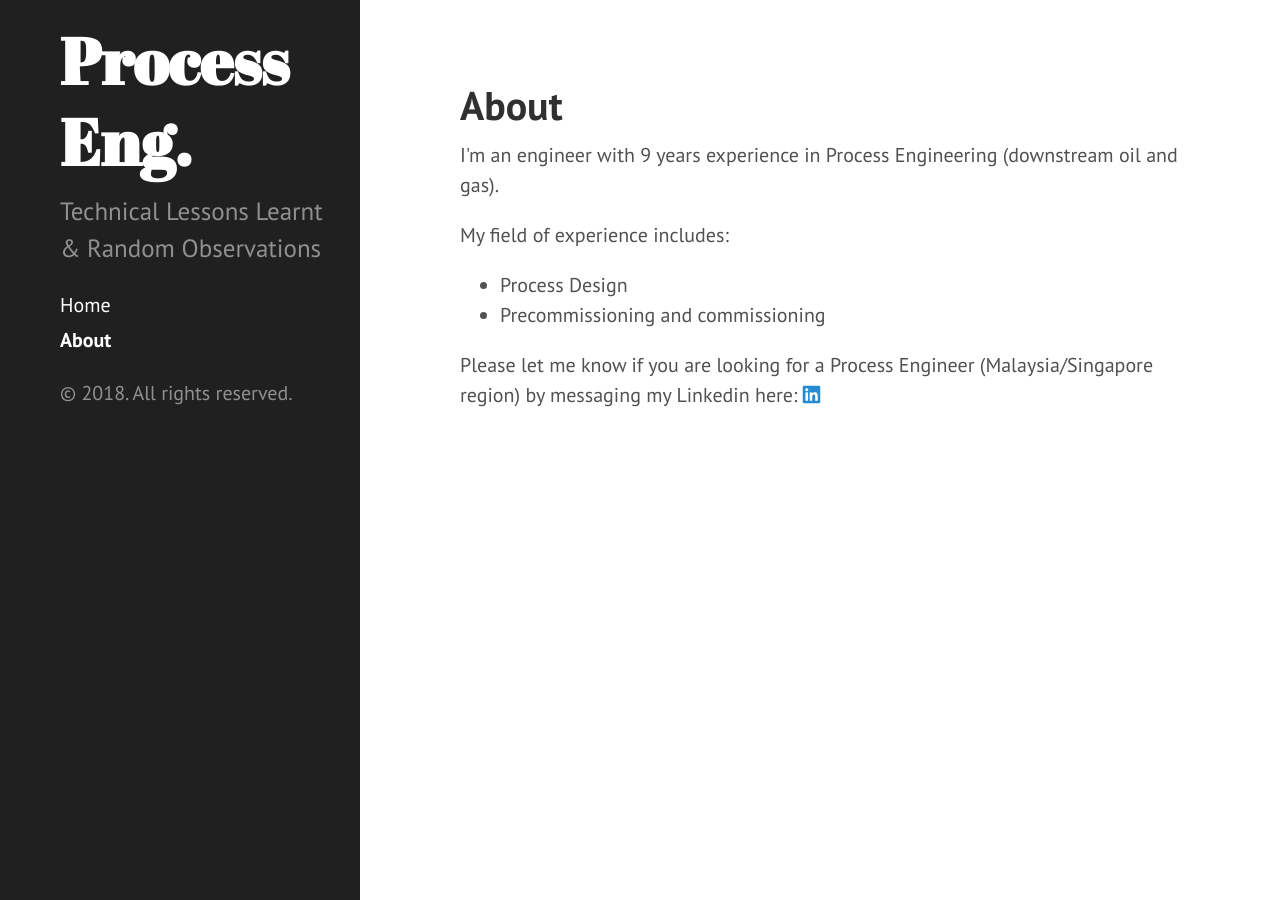
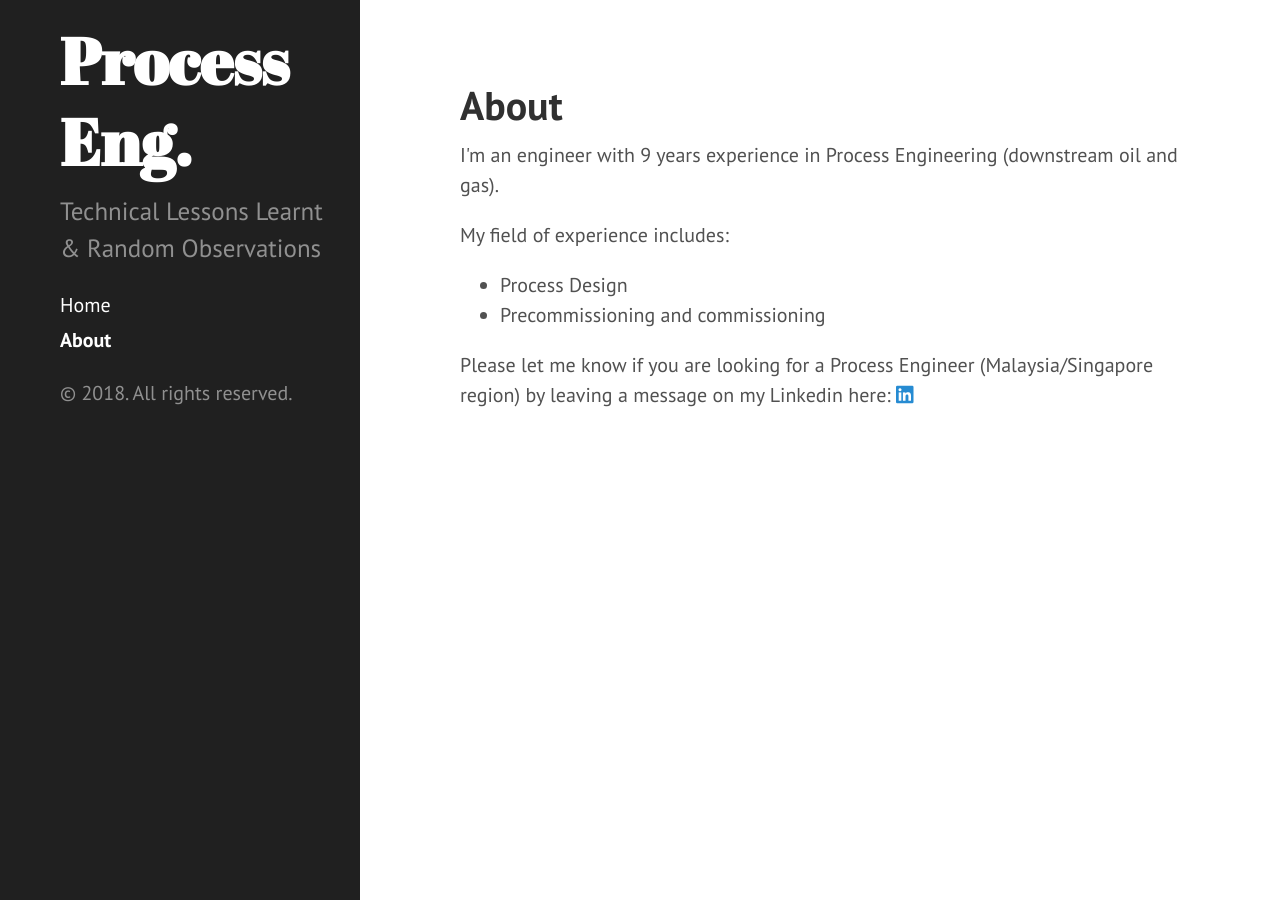
Before and after one commit to mohafizul/mohafizul.github.io, a Jekyll site: the page built from about.md, in a window 1280 px wide. Built offline with Jekyll 4.4.1, drawn with Linux system fonts in a browser that asks for light colours; nearby versions of some CDN libraries.

Commit message:
modified about

```diff
--- a/about.md
+++ b/about.md
@@ -9,5 +9,5 @@ title: About
     <li>Process Design</li>
     <li>Precommissioning and commissioning</li>
   </ul>
-<p>Please let me know if you are looking for a Process Engineer (Malaysia/Singapore region) by messaging my Linkedin here:
+<p>Please let me know if you are looking for a Process Engineer (Malaysia/Singapore region) by leaving a message on my Linkedin here:
     <a href="https://www.linkedin.com/in/hafizul-abdullah-856b6188/"><i class="fab fa-linkedin"></i></a></p>
```
